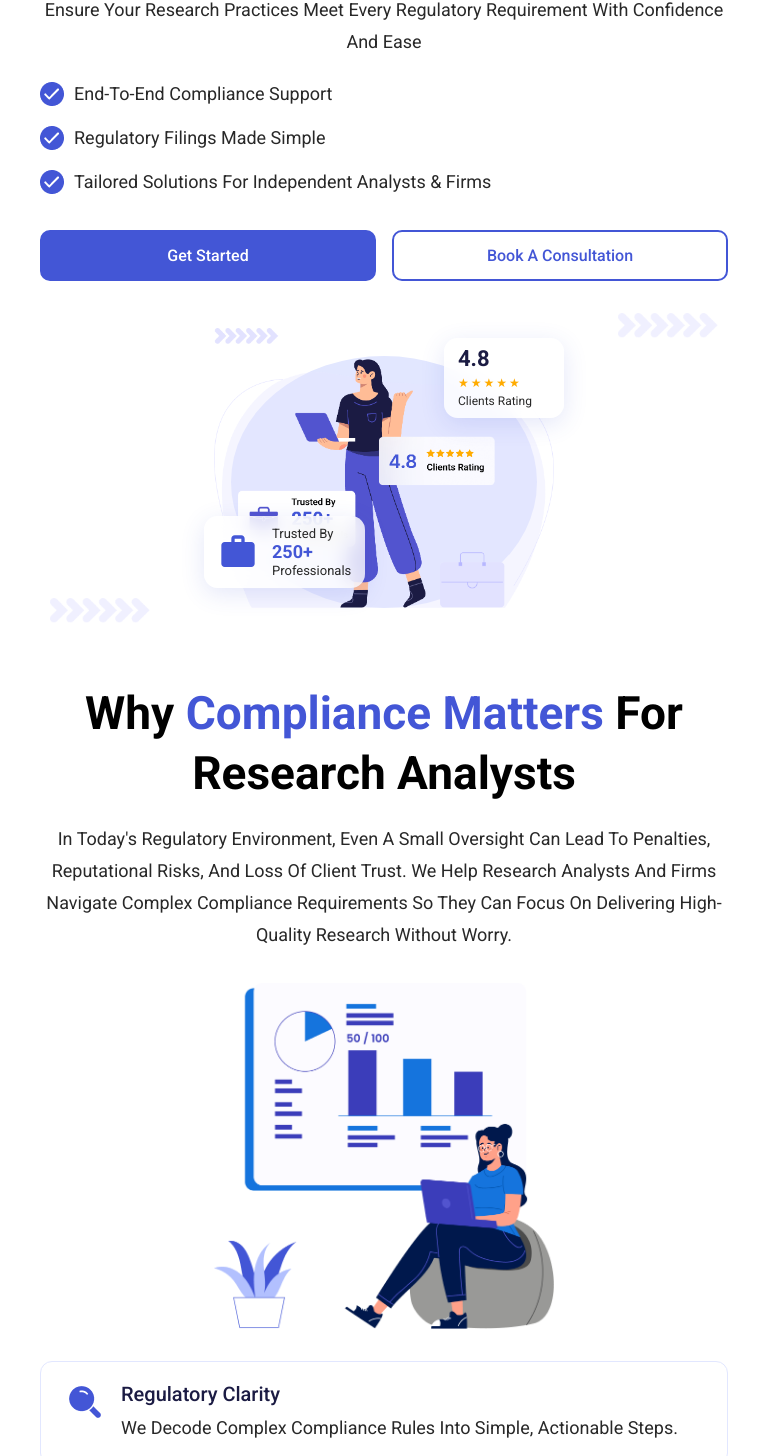
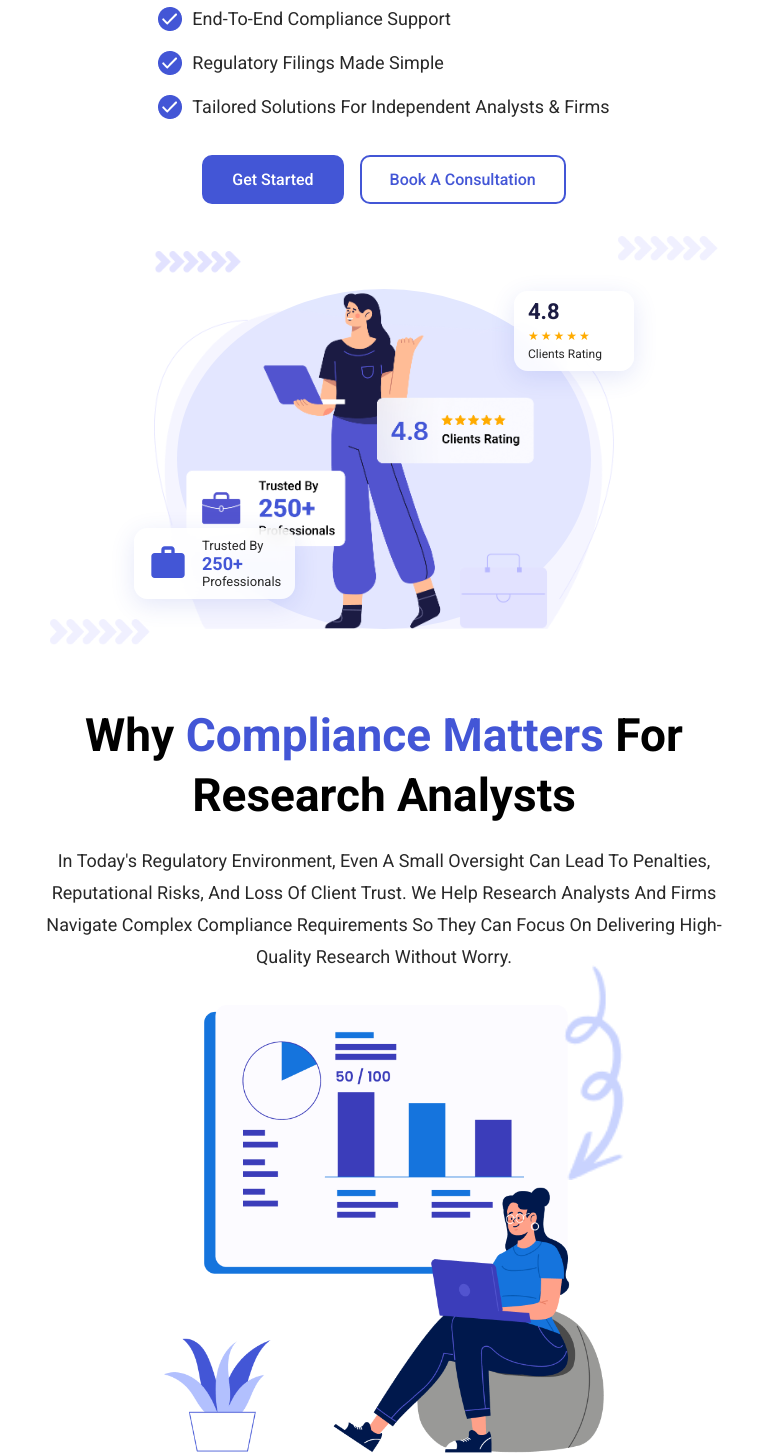
Before and after one commit to mikeydebug/responsive-website, a plain HTML site: page index.html in a window 768 px wide. Shown: the part 384-1840 px from the top of the page. Drawn offline with Linux system fonts and the light colour scheme.

Commit message:
Fix UI for tablet layout and headings: add nav button, format hero list, CTA row, and why section squiggle

```diff
--- a/index.html
+++ b/index.html
@@ -180,9 +180,12 @@
         <div class="nav-logo">
           <img src="assets/Logo.png" alt="Logo" class="nav-logo__img" />
         </div>
-        <button class="hamburger" id="hamburgerBtn" aria-label="Open menu" aria-expanded="false">
-          <img src="assets/Menu.png" alt="menu" class="hamburger__icon" />
-        </button>
+        <div class="mobile-nav__actions">
+          <a href="#" class="btn btn--primary btn--contact mobile-nav__contact">Contact Us</a>
+          <button class="hamburger" id="hamburgerBtn" aria-label="Open menu" aria-expanded="false">
+            <img src="assets/Menu.png" alt="menu" class="hamburger__icon" />
+          </button>
+        </div>
       </div>
 
       <div class="mobile-menu" id="mobileMenu" aria-hidden="true">
@@ -220,12 +223,10 @@
 
     <section class="mobile-hero">
       <h1 class="mobile-hero__heading">
-        Simplifying<br />
-        <span class="compliance-word compliance-word--mobile">
+        Simplifying <span class="compliance-word compliance-word--mobile">
           Compliance
           <img src="assets/underline-Vector.png" alt="" class="compliance-underline" />
-        </span> For<br />
-        Research Analysts
+        </span> For Research Analysts
       </h1>
       <p class="mobile-hero__subtext">
         Stay Focused On Your Insights—We'll Handle The Compliance. Our Expert
@@ -283,7 +284,10 @@
         Analysts And Firms Navigate Complex Compliance Requirements So They
         Can Focus On Delivering High-Quality Research Without Worry.
       </p>
-      <img src="assets/Section2-Image.png" alt="Research analyst working" class="mobile-why__illustration" />
+      <div class="mobile-why__illustration-wrap">
+        <img src="assets/Vector2.png" alt="" class="mobile-why__squiggle" />
+        <img src="assets/Section2-Image.png" alt="Research analyst working" class="mobile-why__illustration" />
+      </div>
       <div class="service-cards">
         <div class="service-card">
           <div class="service-card__icon-wrap">
--- a/style.css
+++ b/style.css
@@ -449,6 +449,9 @@ ul  { list-style: none; }
 }
 .hamburger__icon { width: 28px; height: 28px; object-fit: contain; }
 
+.mobile-nav__actions { display: flex; align-items: center; gap: 16px; }
+.mobile-nav__contact { display: none; }
+
 /* Mobile drawer */
 .mobile-menu {
   position: fixed;
@@ -526,6 +529,13 @@ ul  { list-style: none; }
   text-align: center;
   margin-bottom: 20px;
 }
+.mobile-hero .hero__checklist {
+  display: flex;
+  flex-direction: column;
+  align-items: flex-start;
+  width: fit-content;
+  margin: 0 auto 32px;
+}
 .mobile-hero__cta-row {
   display: flex; flex-direction: column;
   gap: 12px; margin-top: 24px; margin-bottom: 32px;
@@ -591,10 +601,16 @@ ul  { list-style: none; }
   color: var(--text-body);
   text-align: center; margin-bottom: 32px;
 }
-.mobile-why__illustration {
+.mobile-why__illustration-wrap {
+  position: relative;
   width: 100%; max-width: 340px;
   margin: 0 auto 32px;
-  object-fit: contain;
+}
+.mobile-why__illustration {
+  width: 100%; object-fit: contain;
+}
+.mobile-why__squiggle {
+  display: none;
 }
 .mobile-why__arrows {
   width: 100px; opacity: 0.4;
@@ -607,10 +623,24 @@ ul  { list-style: none; }
 @media (min-width: 600px) and (max-width: 1024px) {
   .mobile-hero { padding: 40px 40px 0; }
   .mobile-hero__heading { font-size: 54px; line-height: 75px; }
-  .mobile-hero__cta-row { flex-direction: row; gap: 16px; }
+  .mobile-hero__cta-row { flex-direction: row; gap: 16px; justify-content: center; }
+  .mobile-hero__cta-row .btn { width: auto; flex: none; padding: 13px 28px; }
   .btn--full { width: auto; flex: 1; }
   .mobile-nav__inner { padding: 0 40px; }
+  .mobile-nav__contact { display: inline-flex; }
   .mobile-menu { width: 360px; }
+  .mobile-illustration-wrap { max-width: 460px; }
+  .hero__rating-badge--mobile { top: 40px; right: -20px; }
+  .hero__trusted-badge--mobile { bottom: 30px; left: -20px; }
   .mobile-why { padding: 60px 40px; }
   .mobile-why__heading { font-size: 46px; line-height: 60px; }
+  .mobile-why__illustration-wrap { max-width: 440px; }
+  .mobile-why__squiggle {
+    display: block;
+    position: absolute;
+    top: -40px;
+    right: -20px;
+    width: 60px;
+    opacity: 0.7;
+  }
 }
```
